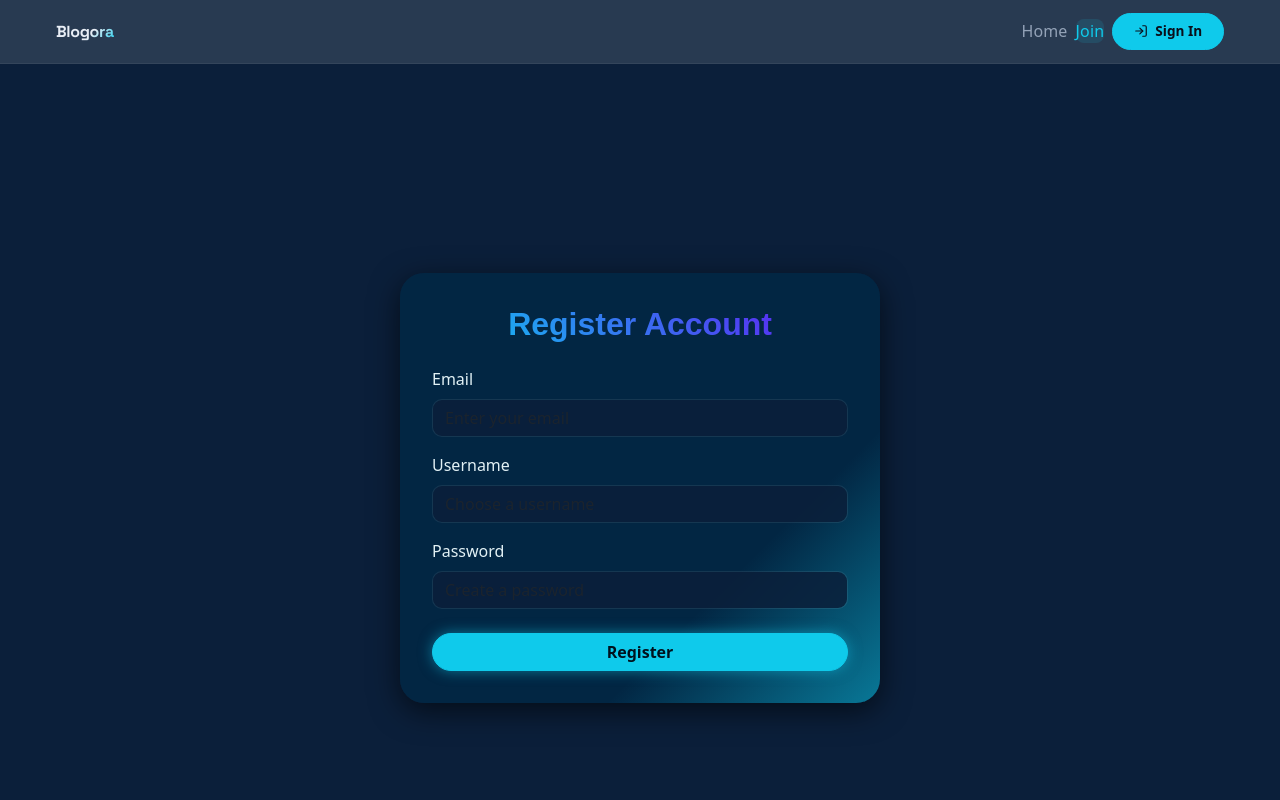
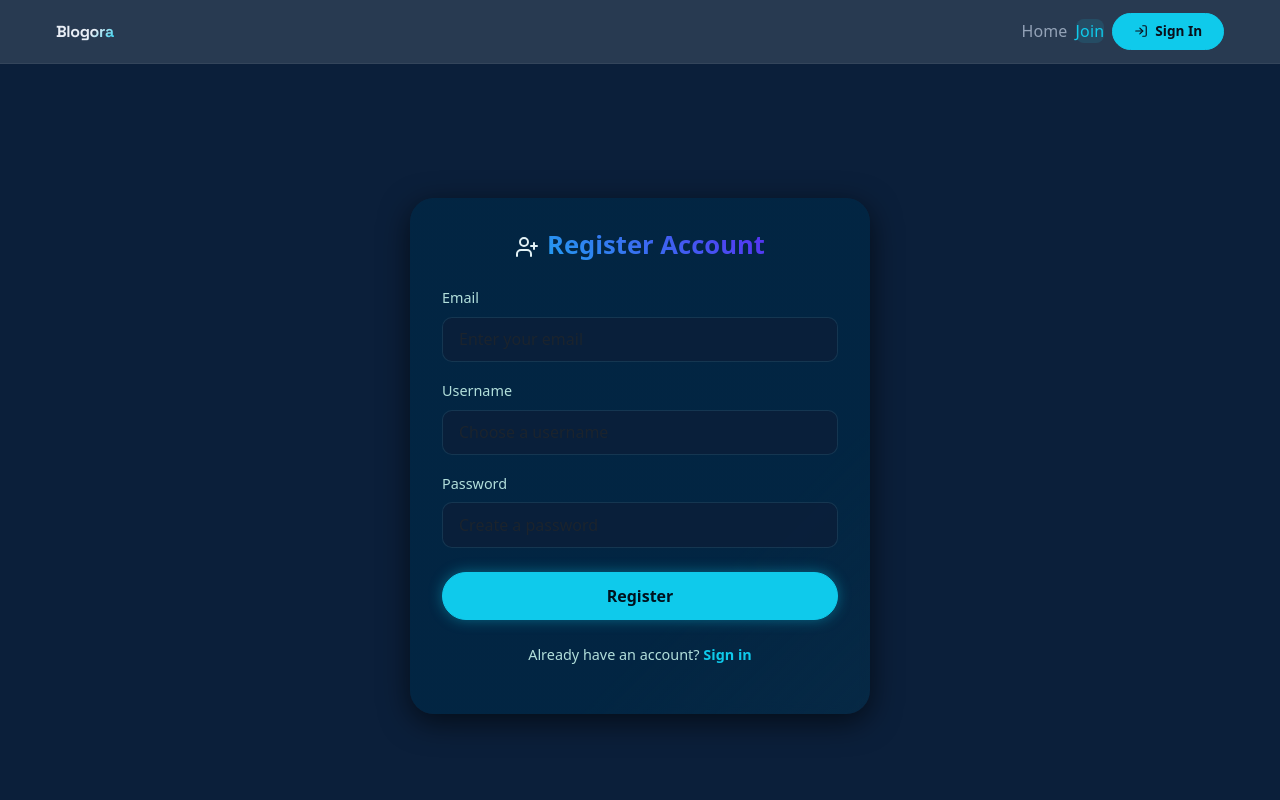
Before and after one commit to selamawitk/Blogora, a React (Create React App) app in the folder client/: page /register in a window 1280 px wide. Shown: the top 800 px of the page. Built offline with nearby package versions, Linux system fonts and the light colour scheme.

Commit message:
refactor: update register page

```diff
--- a/client/src/pages/RegisterPage.js
+++ b/client/src/pages/RegisterPage.js
@@ -1,19 +1,19 @@
 import React, { useState } from 'react';
-import { useNavigate } from 'react-router-dom';
+import { useNavigate, Link } from 'react-router-dom';
 import { motion } from 'framer-motion';
 import { Form, Button, Spinner, Modal } from 'react-bootstrap';
 import { register } from '../services/auth';
-import { useAuth } from '../context/AuthContext';  // Import auth context
+import { useAuth } from '../context/AuthContext';
+import { UserPlus } from 'lucide-react';
 
 function RegisterPage() {
   const navigate = useNavigate();
-  const { login } = useAuth();  // Get login function from context
+  const { login } = useAuth();
 
   const [email, setEmail] = useState('');
   const [username, setUsername] = useState('');
   const [password, setPassword] = useState('');
   const [submitting, setSubmitting] = useState(false);
-
   const [showModal, setShowModal] = useState(false);
   const [modalMessage, setModalMessage] = useState('');
   const [modalTitle, setModalTitle] = useState('');
@@ -36,15 +36,9 @@ function RegisterPage() {
 
     setSubmitting(true);
     try {
-      // Assuming your register service returns user data on success
       const userData = await register({ email, username, password });
-
-      // Use login() from context to set user globally and persist in localStorage
       login(userData);
-
       showCustomModal('Success!', 'Your account has been created. Redirecting to home...');
-
-      // Redirect after a short delay to let user see the success modal
       setTimeout(() => navigate('/'), 1500);
     } catch (err) {
       console.error('Failed to register:', err);
@@ -57,46 +51,20 @@ function RegisterPage() {
 
   return (
     <motion.div
-      className="d-flex justify-content-center align-items-center"
-      style={{
-        minHeight: '100vh',
-        backgroundColor: '#0B1F3A',
-        padding: '2rem',
-      }}
+      className="auth-page"
       initial={{ opacity: 0, y: 30 }}
       animate={{ opacity: 1, y: 0 }}
       exit={{ opacity: 0, y: -30 }}
     >
-      <motion.div
-        className="card"
-        style={{
-          width: '100%',
-          maxWidth: '480px',
-          border: 'none',
-          borderRadius: '1.5rem',
-          padding: '2rem',
-          background: 'linear-gradient(135deg, rgb(2, 38, 67) 70%, #0FCAEB 130%)',
-          backdropFilter: 'blur(6px)',
-          color: '#e2f1f5',
-          boxShadow: '0 8px 30px rgba(0, 0, 0, 0.6)',
-        }}
-      >
-        <h2
-          className="text-center mb-4 fw-bold"
-          style={{
-            fontFamily: 'Poppins, sans-serif',
-            background: 'linear-gradient(45deg, #0dcaf0, #6610f2)',
-            WebkitBackgroundClip: 'text',
-            WebkitTextFillColor: 'transparent',
-            backgroundClip: 'text',
-          }}
-        >
+      <motion.div className="auth-card">
+        <h2 className="auth-card-title">
+          <UserPlus size={24} style={{ verticalAlign: 'middle', marginRight: '0.5rem' }} />
           Register Account
         </h2>
 
         <Form onSubmit={handleSubmit}>
           <Form.Group className="mb-3" controlId="email">
-            <Form.Label className="fw-medium">Email</Form.Label>
+            <Form.Label className="auth-label">Email</Form.Label>
             <Form.Control
               type="email"
               placeholder="Enter your email"
@@ -104,17 +72,12 @@ function RegisterPage() {
               onChange={(e) => setEmail(e.target.value)}
               disabled={submitting}
               required
-              style={{
-                backgroundColor: 'rgba(11, 31, 58, 0.85)',
-                color: '#b2dfdb',
-                border: '1px solid rgba(255,255,255,0.08)',
-                borderRadius: '10px',
-              }}
+              className="auth-input"
             />
           </Form.Group>
 
           <Form.Group className="mb-3" controlId="username">
-            <Form.Label className="fw-medium">Username</Form.Label>
+            <Form.Label className="auth-label">Username</Form.Label>
             <Form.Control
               type="text"
               placeholder="Choose a username"
@@ -122,17 +85,12 @@ function RegisterPage() {
               onChange={(e) => setUsername(e.target.value)}
               disabled={submitting}
               required
-              style={{
-                backgroundColor: 'rgba(11, 31, 58, 0.85)',
-                color: '#b2dfdb',
-                border: '1px solid rgba(255,255,255,0.08)',
-                borderRadius: '10px',
-              }}
+              className="auth-input"
             />
           </Form.Group>
 
           <Form.Group className="mb-4" controlId="password">
-            <Form.Label className="fw-medium">Password</Form.Label>
+            <Form.Label className="auth-label">Password</Form.Label>
             <Form.Control
               type="password"
               placeholder="Create a password"
@@ -140,36 +98,15 @@ function RegisterPage() {
               onChange={(e) => setPassword(e.target.value)}
               disabled={submitting}
               required
-              style={{
-                backgroundColor: 'rgba(11, 31, 58, 0.85)',
-                color: '#b2dfdb',
-                border: '1px solid rgba(255,255,255,0.08)',
-                borderRadius: '10px',
-              }}
+              className="auth-input"
             />
           </Form.Group>
 
-          <motion.div whileHover={{ scale: 1.03 }} whileTap={{ scale: 0.96 }} className="d-grid">
+          <motion.div whileHover={{ scale: 1.02 }} whileTap={{ scale: 0.98 }} className="d-grid">
             <Button
               type="submit"
               disabled={submitting}
-              className="fw-bold rounded-pill"
-              style={{
-                backgroundColor: '#0FCAEB',
-                borderColor: '#0FCAEB',
-                color: '#00121e',
-                boxShadow: '0 0 14px rgba(15, 202, 235, 0.5)',
-              }}
-              onMouseOver={(e) => {
-                e.currentTarget.style.backgroundColor = '#0abed8';
-                e.currentTarget.style.color = '#ffffff';
-                e.currentTarget.style.boxShadow = '0 0 20px rgba(15, 202, 235, 0.7)';
-              }}
-              onMouseOut={(e) => {
-                e.currentTarget.style.backgroundColor = '#0FCAEB';
-                e.currentTarget.style.color = '#00121e';
-                e.currentTarget.style.boxShadow = '0 0 14px rgba(15, 202, 235, 0.5)';
-              }}
+              className="auth-submit-btn"
             >
               {submitting ? (
                 <>
@@ -181,6 +118,11 @@ function RegisterPage() {
               )}
             </Button>
           </motion.div>
+
+          <p className="auth-footer-text">
+            Already have an account?{' '}
+            <Link to="/signin" className="auth-link">Sign in</Link>
+          </p>
         </Form>
       </motion.div>
 
```
